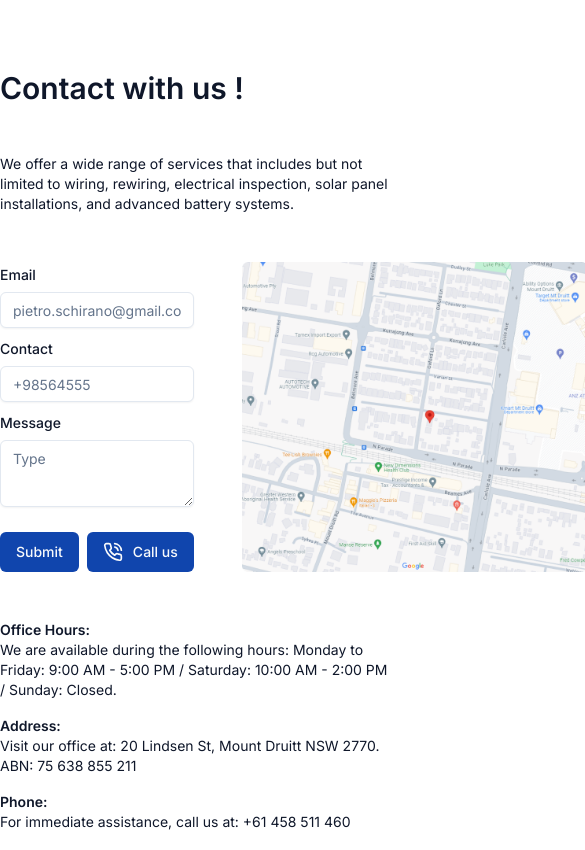
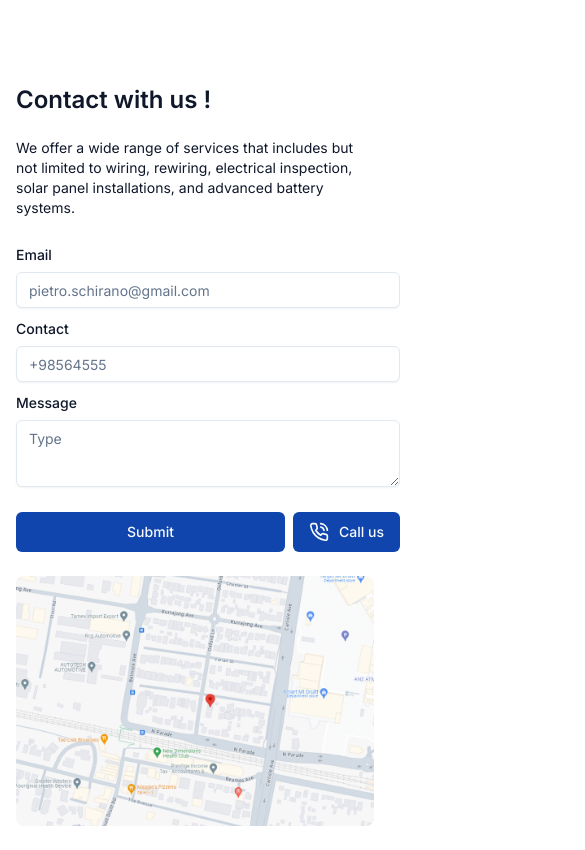
Before and after one commit to sadat66/spyene-client, a Next.js app: page /contact in a window 390 px wide. Shown: the part 711-1561 px from the top of the page, 585 px wide, since content can reach past the window. Built offline with nearby package versions, Linux system fonts and the light colour scheme; no server answers.

Commit message:
responsive contact

```diff
--- a/src/app/contact/_components/get-in-touch.jsx
+++ b/src/app/contact/_components/get-in-touch.jsx
@@ -4,47 +4,47 @@ import Image from "next/image";
 const GentInTouch = () => {
   return (
     <>
-      <div className="w-full max-w-[928px] space-y-12">
-        <h2 className="text-3xl text-[#0F172A] font-semibold leading-9">
+      <div className="w-full max-w-[928px] space-y-6 md:space-y-12 p-4 md:p-0 mx-auto">
+        <h2 className="text-2xl md:text-3xl text-[#0F172A] font-semibold leading-7 md:leading-9">
           Contact with us !
         </h2>
-        <p className="text-sm text-[#0F172A] ">
+        <p className="text-sm text-[#0F172A]">
           We offer a wide range of services that includes but not limited to
           wiring, rewiring, electrical inspection, solar panel installations,
           and advanced battery systems.
         </p>
-        <div className="flex  space-x-12">
-          <div className="flex-1">
+        <div className="flex flex-col md:flex-row space-y-6 md:space-y-0 md:space-x-12">
+          <div className="w-[384px]">
             <ContactUsForm iscall={true} />
           </div>
           <Image
             src="/locate-map.png"
             height={298}
             width={496}
-            alt="Map Loaction Image"
-            className="rouned-lg h-[310px]"
+            alt="Map Location Image"
+            className="rounded-lg h-[250px] md:h-[310px] w-full object-cover"
           />
         </div>
-        <div className="space-y-4">
-          <div className="text-[#0F172A]  text-sm">
+        <div className="space-y-4 text-sm text-[#0F172A]">
+          <div>
             <b className="font-semibold">Office Hours:</b>
             <p>
               We are available during the following hours: Monday to Friday:
               9:00 AM - 5:00 PM / Saturday: 10:00 AM - 2:00 PM / Sunday: Closed.
             </p>
           </div>
-          <div className="text-[#0F172A]  text-sm">
+          <div>
             <b className="font-semibold">Address:</b>
             <p>
               Visit our office at: 20 Lindsen St, Mount Druitt NSW 2770. ABN: 75
               638 855 211
             </p>
           </div>
-          <div className="text-[#0F172A]  text-sm">
+          <div>
             <b className="font-semibold">Phone:</b>
             <p>For immediate assistance, call us at: +61 458 511 460</p>
           </div>
-          <div className="text-[#0F172A]  text-sm">
+          <div>
             <b className="font-semibold">Email:</b>
             <p>Send us an email at: spyene@gmail.com</p>
           </div>
```
